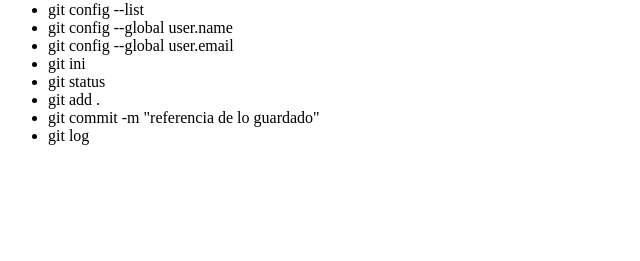
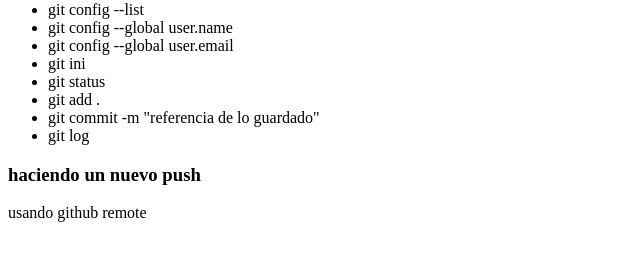
Before and after one commit to josuequevedo/proyectox, a plain HTML site: page index.html in a window 1280 px wide. Shown: the part 79-340 px from the top of the page, without its empty margins (0-640 px from the left). Drawn offline with Linux system fonts and the light colour scheme.

Commit message:
se añadio un h3 y un p al proyecto

```diff
--- a/index.html
+++ b/index.html
@@ -23,5 +23,8 @@
         <li>git log </li>
     </ul>
 
+    <h3>haciendo un nuevo push</h3>
+    <p>usando github remote</p>
+
 </body>
 </html>
```
